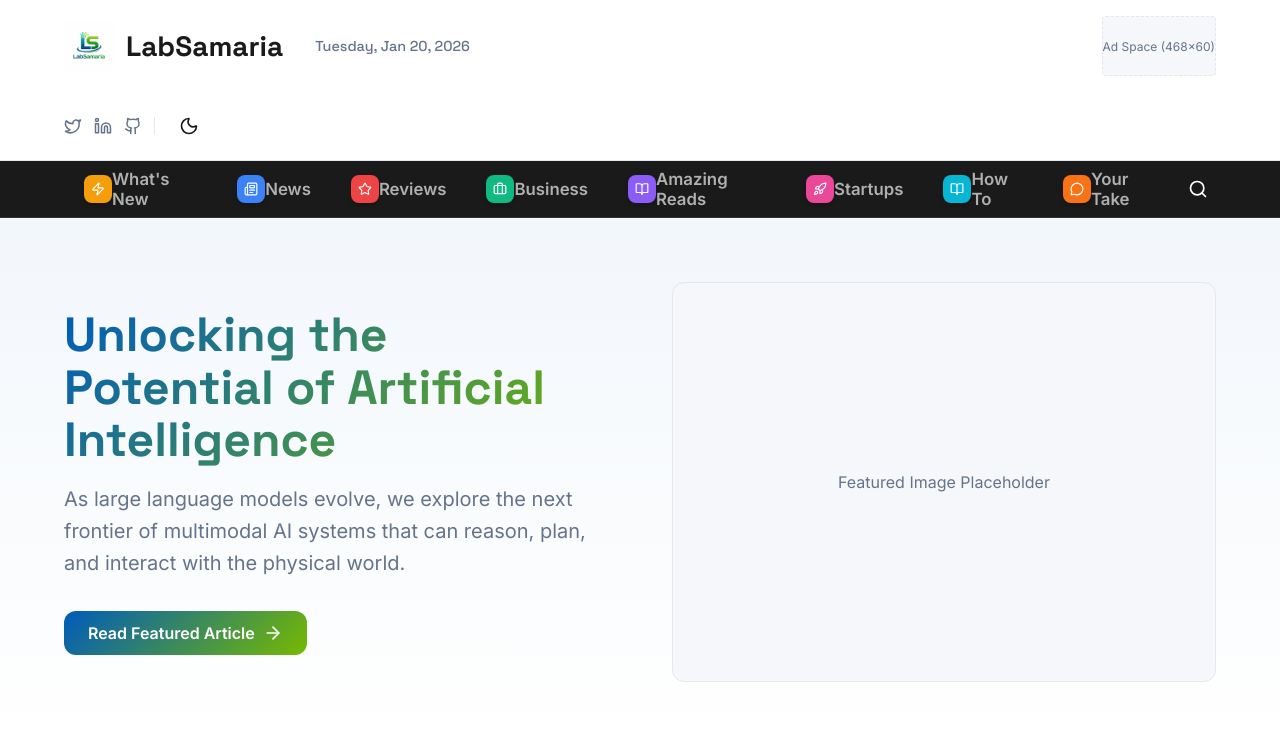
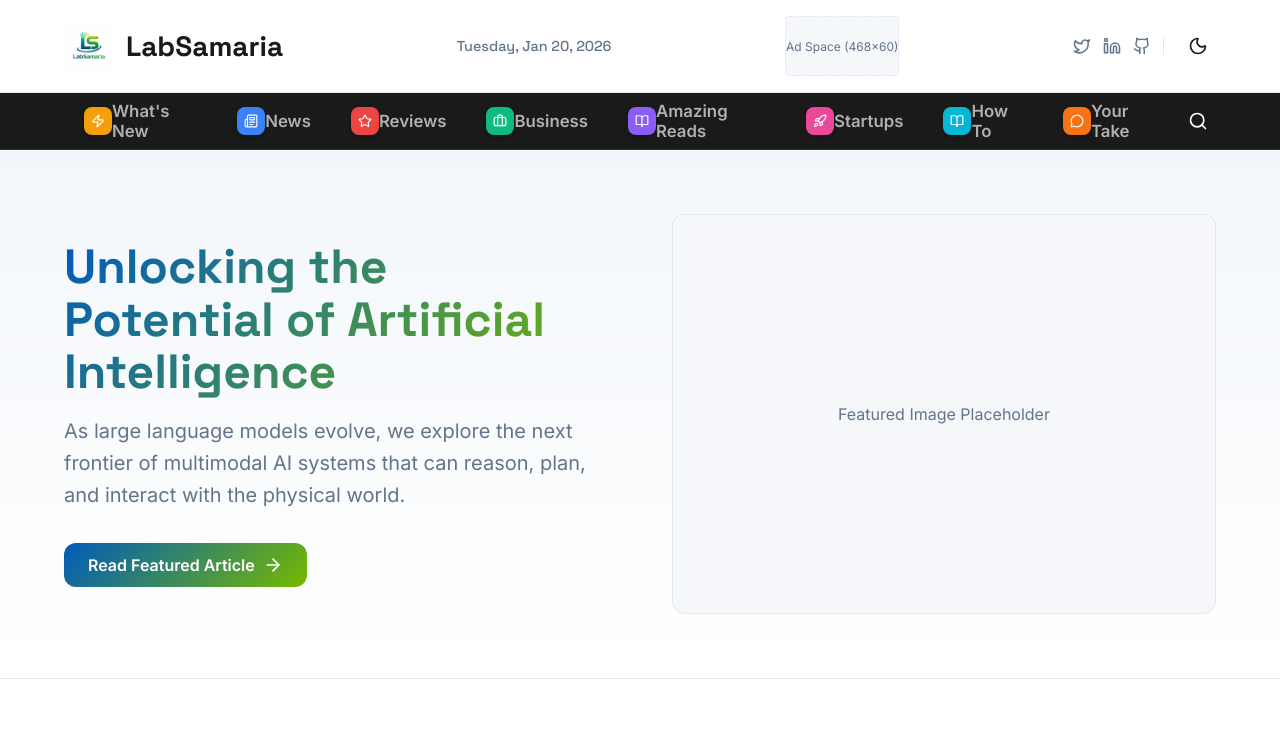
Before and after one commit to papamroma/LabSamaria, a Next.js app: page / in a window 1280 px wide. Shown: the top 743 px of the page. Built offline with nearby package versions, Linux system fonts and the light colour scheme.

Commit message:
Refined top bar layout for better visibility of all elements

```diff
--- a/src/components/Header.module.css
+++ b/src/components/Header.module.css
@@ -14,10 +14,10 @@
 }
 
 .topBarContainer {
-    display: grid;
-    grid-template-columns: auto 1fr auto;
+    display: flex;
     align-items: center;
-    gap: 2rem;
+    justify-content: space-between;
+    gap: 1.5rem;
 }
 
 .logo {
```
